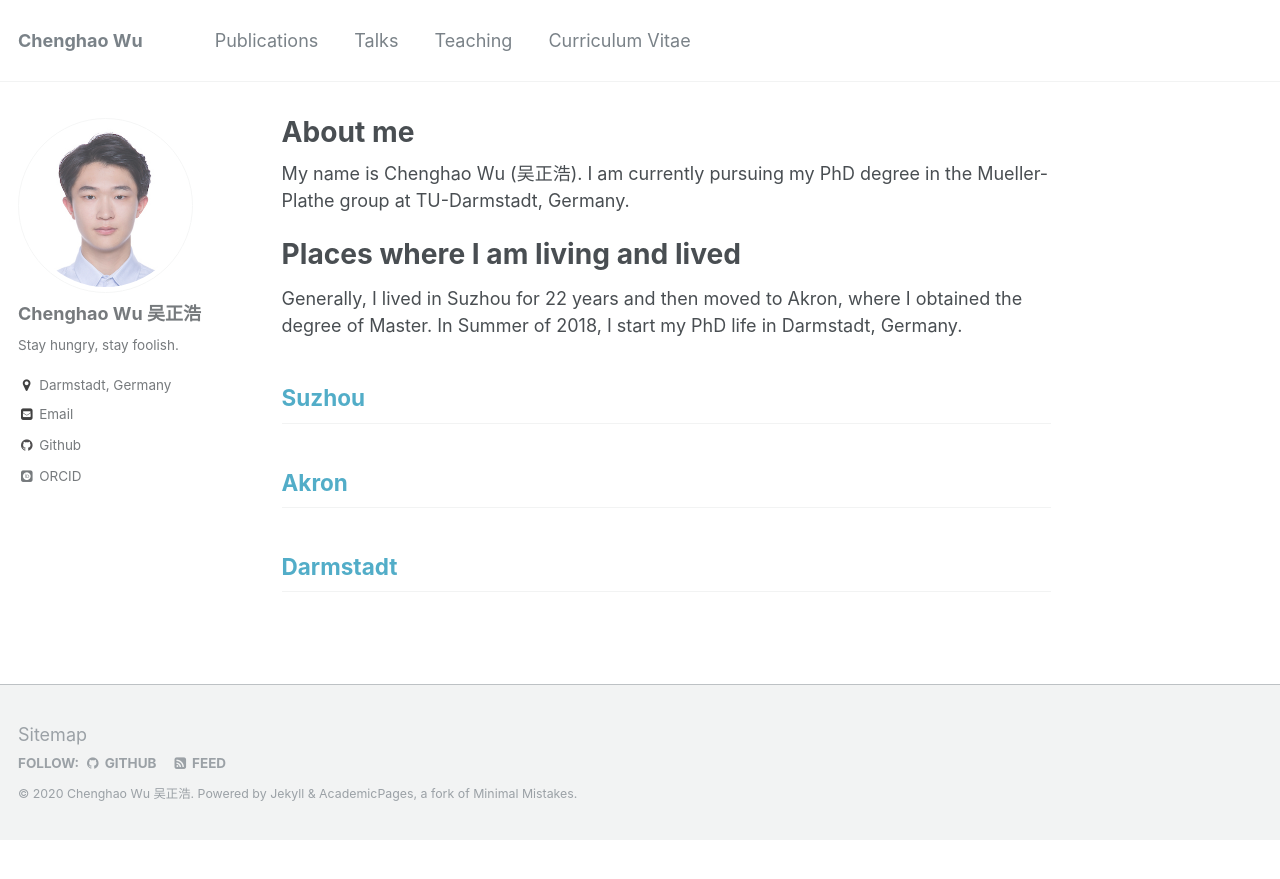
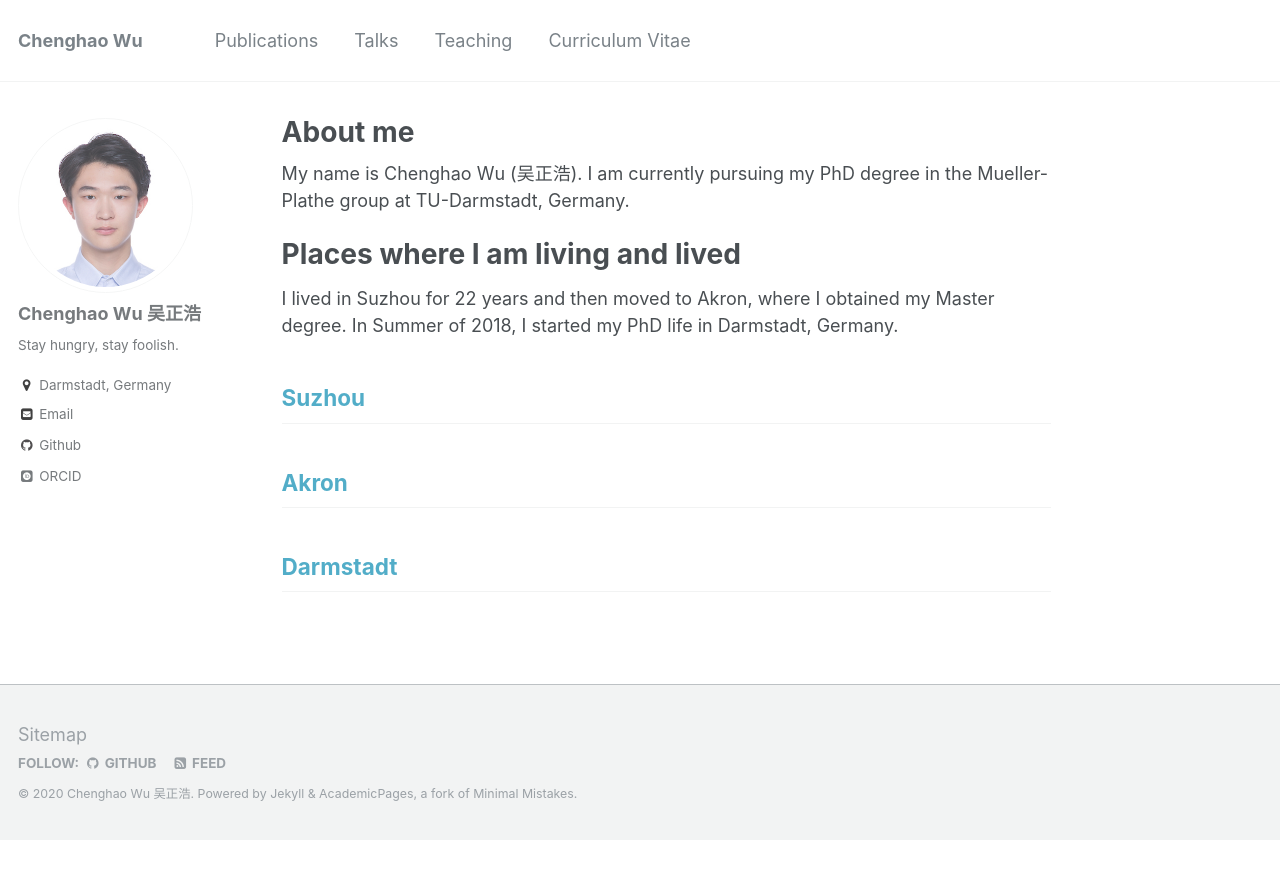
Before and after one commit to Chenghao-Wu/Chenghao-Wu.github.io, a Jekyll site: the page built from _pages/about.md, in a window 1280 px wide. Shown: the top 879 px of the page. Built offline with Jekyll 4.4.1, drawn with Linux system fonts in a browser that asks for light colours; some web fonts are replaced.

Commit message:
update 15

```diff
--- a/_pages/about.md
+++ b/_pages/about.md
@@ -12,7 +12,7 @@ My name is Chenghao Wu (吴正浩). I am currently pursuing my PhD degree in the
 
 Places where I am living and lived
 ======
-Generally, I lived in Suzhou for 22 years and then moved to Akron, where I obtained the degree of Master. In Summer of 2018, I start my PhD life in Darmstadt, Germany.
+I lived in Suzhou for 22 years and then moved to Akron, where I obtained my Master degree. In Summer of 2018, I started my PhD life in Darmstadt, Germany.
 
 [Suzhou](https://en.wikipedia.org/wiki/Suzhou)
 ------
```
